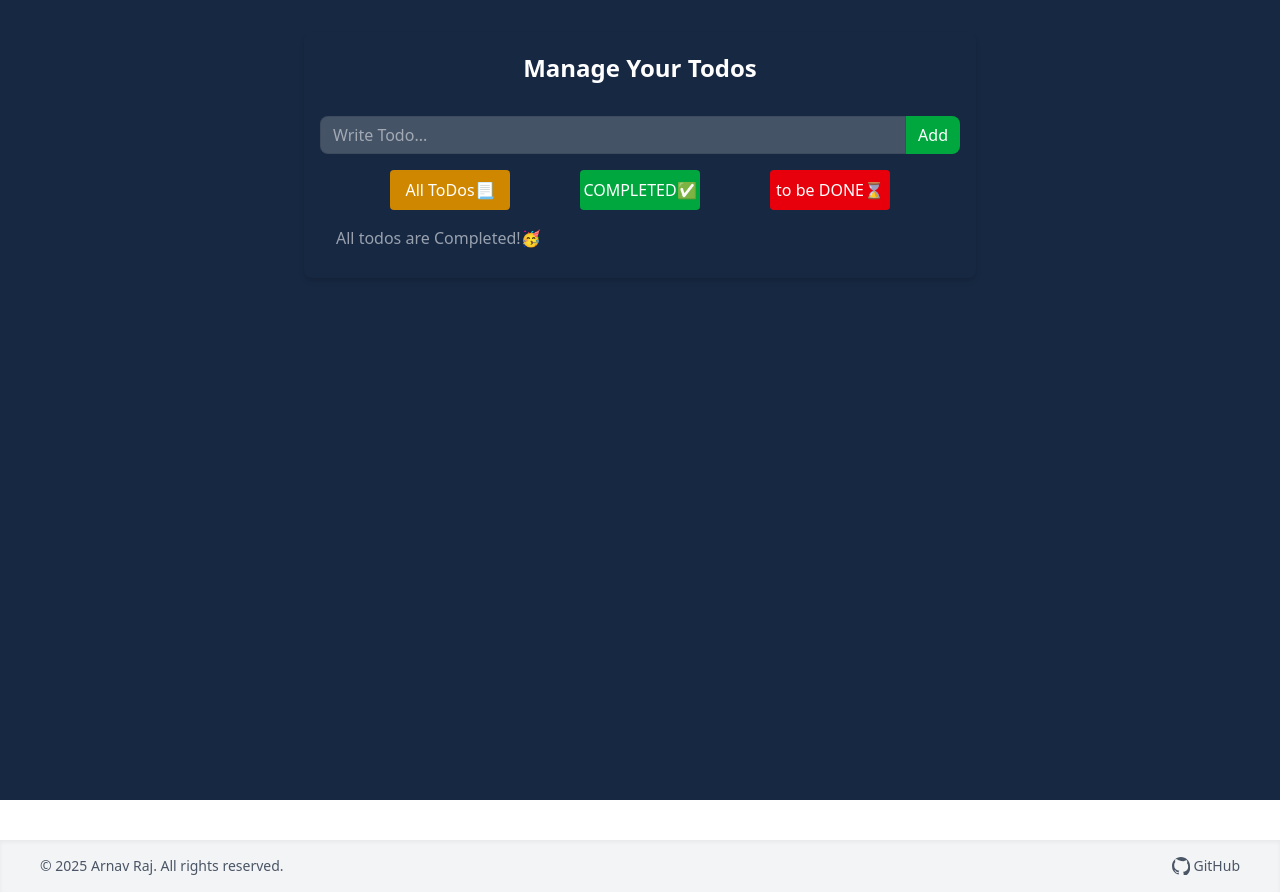
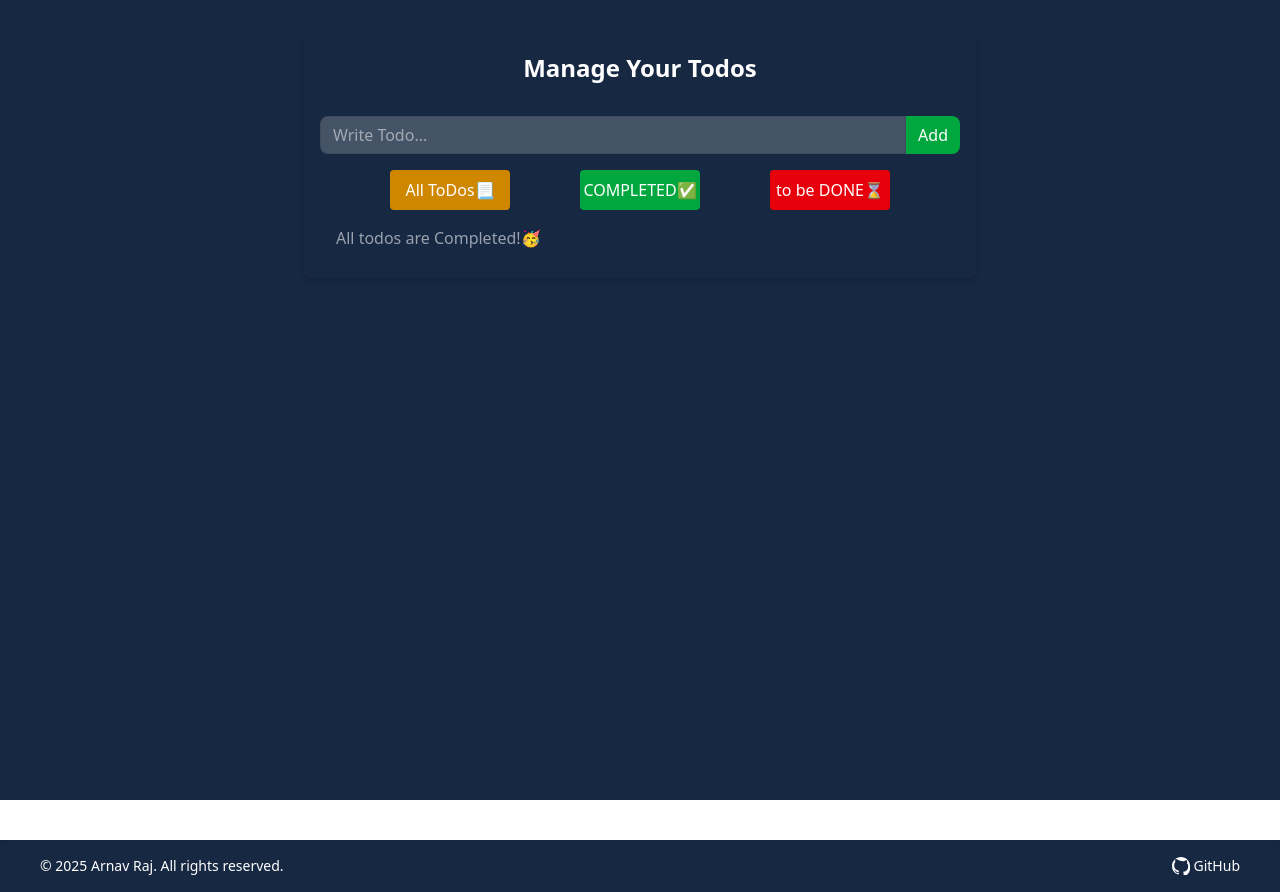
Before and after one commit to arnavraj-7/ToDoList, a React (Vite) app: page /Done in a window 1280 px wide. Built offline with nearby package versions, Linux system fonts and the light colour scheme.

Commit message:
changed footer color

```diff
--- a/src/assets/Components/Footer.jsx
+++ b/src/assets/Components/Footer.jsx
@@ -3,7 +3,7 @@ import React from 'react'
 
 const Footer = () => {
   return (
-    <footer className="bg-gray-100 text-gray-600 text-sm text-center py-4 mt-10 shadow-inner">
+    <footer className="bg-[#172842]  text-white text-sm text-center py-4 mt-10 shadow-inner">
   <div className="flex flex-col items-center justify-center gap-2 sm:flex-row sm:justify-between sm:px-10">
     <p className="">&copy; {new Date().getFullYear()} Arnav Raj. All rights reserved.</p>
     <a
```
